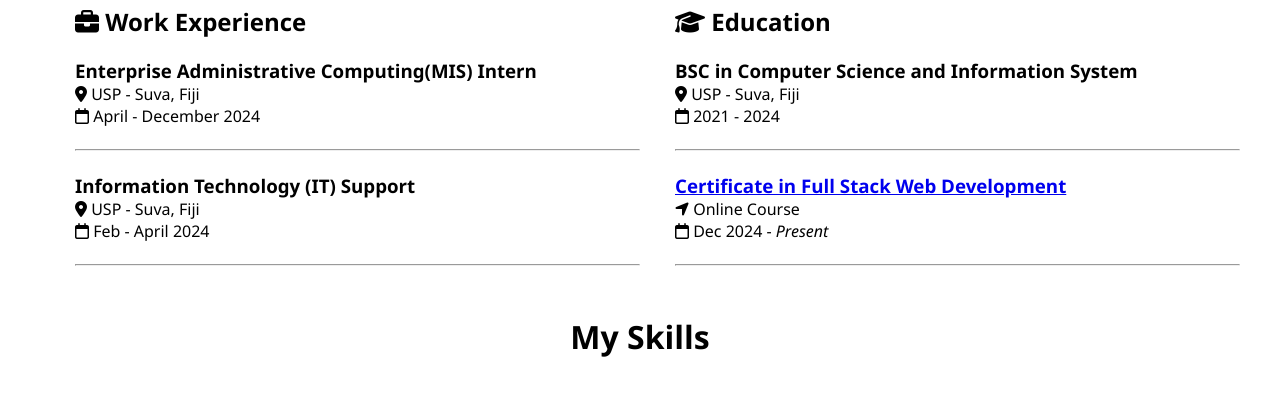
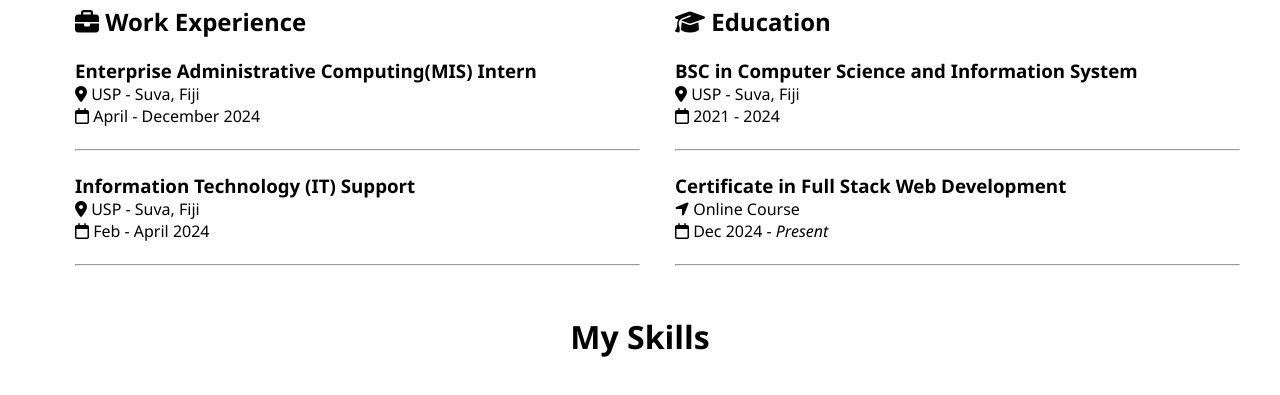
Before and after one commit to Monish-RX/monish1, a plain HTML site: page index.html in a window 1280 px wide. Shown: the part 673-1068 px from the top of the page. Drawn offline with Linux system fonts and the light colour scheme.

Commit message:
index.html

```diff
--- a/index.html
+++ b/index.html
@@ -55,7 +55,7 @@
                 <p><i class="fa-regular fa-calendar"></i> 2021 - 2024</p>
                 <br><hr><br>
 
-                <h3 ><a href="https://www.udemy.com/share/101qYw3@FpRICZ45mlxOqUWccR3Cf335Uh1k7ZaCiUfb7GKvbDejf78iYn8ZDu_qSpg2sFsgow==/">Certificate in Full Stack Web Development</a></h3>
+                <h3>Certificate in Full Stack Web Development</h3>
                 <p><i class="fa-solid fa-location-arrow"></i></i> Online Course</p>
                 <p><i class="fa-regular fa-calendar"></i> Dec 2024 - <em>Present</em></p>
                 <br><hr><br>
```
